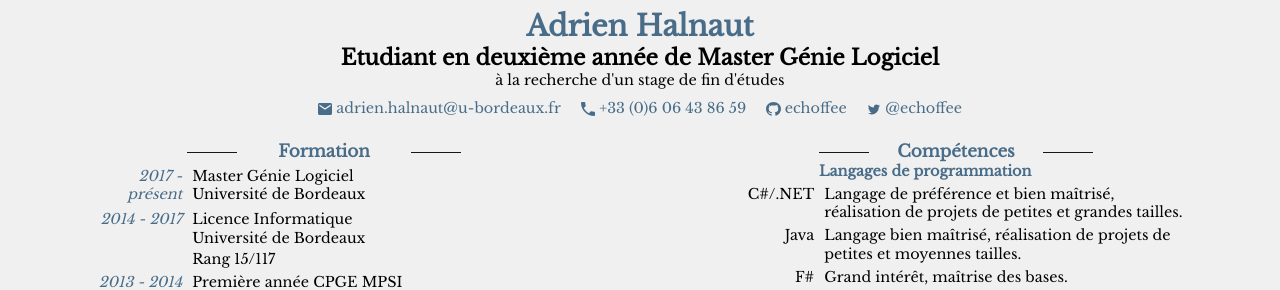
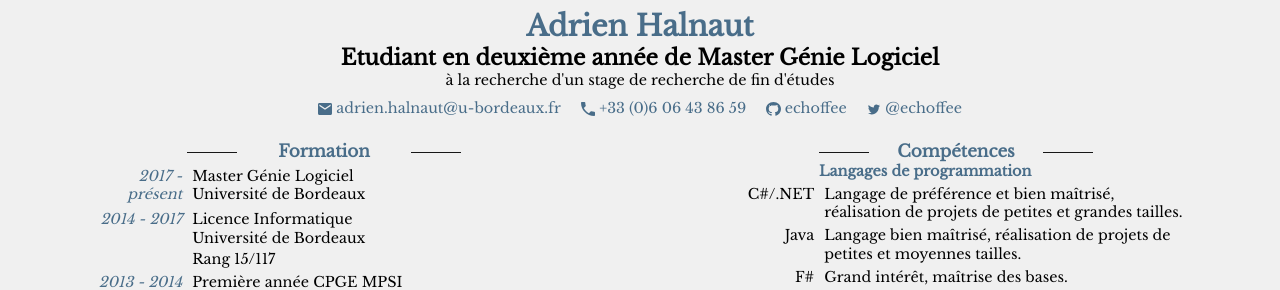
Before and after one commit to eikofee/eikofee.github.io, a Jekyll site: the page built from index.md, in a window 1280 px wide. Shown: the top 290 px of the page. Built offline with Jekyll 4.4.1, drawn with Linux system fonts in a browser that asks for light colours.

Commit message:
Update infos

```diff
--- a/_data/infos.yml
+++ b/_data/infos.yml
@@ -1,7 +1,7 @@
 -
     name: Adrien Halnaut
     status: Etudiant en deuxième année de Master Génie Logiciel
-    intro: à la recherche d'un stage de fin d'études
+    intro: à la recherche d'un stage de recherche de fin d'études
     mail: adrien.halnaut@u-bordeaux.fr
     phone: +33 (0)6 06 43 86 59
     github: echoffee
```
